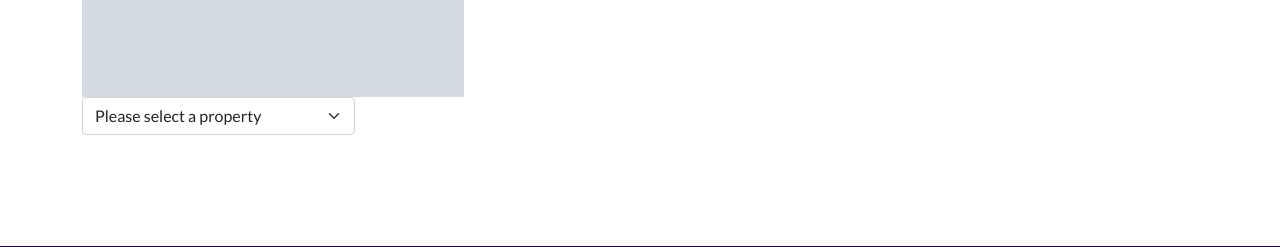
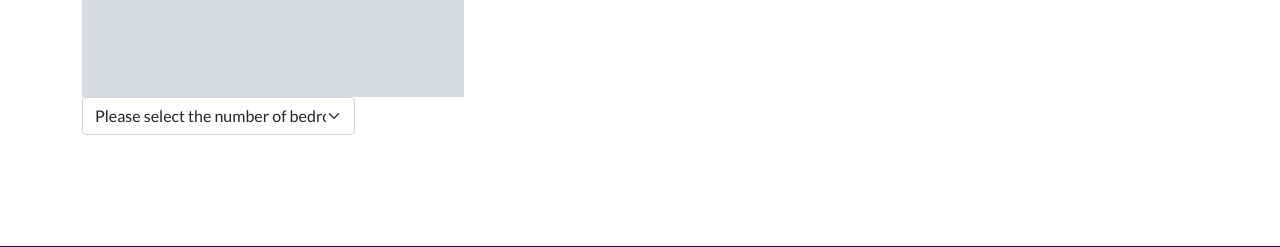
Before and after one commit to Astig-1982/Solid-Properties-Project, a Django app: page /services/detailed_service/1 in a window 1280 px wide. Shown: the part 417-664 px from the top of the page. Run offline with Django 3.2, Linux system fonts and the light colour scheme; tables that the repository leaves empty hold one stand-in row (values such as "Sample post"); grey boxes marked "Sample" are stand-in pictures; some libraries are stand-ins or nearby versions.

Commit message:
Added options for the number of bedrooms if user is not logged in

```diff
--- a/services/templates/services/detailed_service.html
+++ b/services/templates/services/detailed_service.html
@@ -15,7 +15,7 @@
             <p>{{ service.description }}</p>
             <p><strong>PRICE  {% if service.price_variation %} (per bedroom) {% endif %}: <span class="price">£<span class="service-price">{{ service.price }}</span></span></strong>
                 {% if service.price_variation %}
-                    <strong class="total-bedrooms">*TOTAL COST:<span class="total-price price"></span></strong>
+                    <strong class="total-bedrooms">*TOTAL COST: <span class="total-price price"></span></strong>
                 {% endif %}
             </p>
             {% if service.price_variation %}
@@ -29,11 +29,18 @@
     <div class="row">
         <div class="col-12 col-md-6">
             <select id="select-property" class="form-select w-50" aria-label="Default select example">
-                    {% if request.user %}
+                    {% if request.user.is_authenticated %}
                         <option selected>Please select a property</option>
                         {% for property in properties %}
-                        <option value="{{ property.no_of_bedrooms }}"><span class="no-of-bedrooms">{{ property.street_address }}</span></option>
+                        <option value="{{ property.no_of_bedrooms }}"><span class="no-of-bedrooms">{{ property.no_of_bedrooms }} Bedroomed {{ property.street_address }}</span></option>
                         {% endfor %}
+                    {% else %}
+                        <option selected>Please select the number of bedrooms</option>
+                        <option value="1"><span class="no-of-bedrooms">1 Bedroom</span></option>
+                        <option value="2"><span class="no-of-bedrooms">2 Bedrooms</span></option>
+                        <option value="3"><span class="no-of-bedrooms">3 Bedrooms</span></option>
+                        <option value="4"><span class="no-of-bedrooms">4 Bedrooms</span></option>
+                        <option value="5"><span class="no-of-bedrooms">5 Bedrooms</span></option>
                     {% endif %}
                 </select>
         </div>
```
